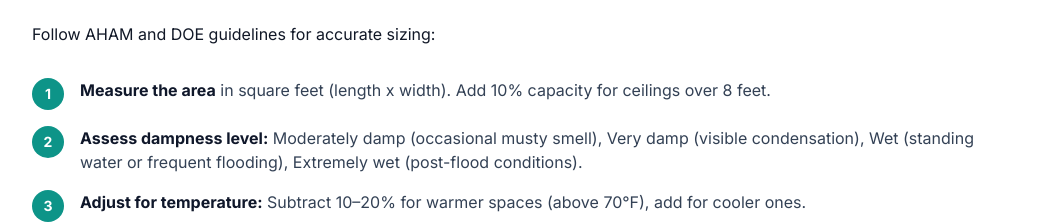
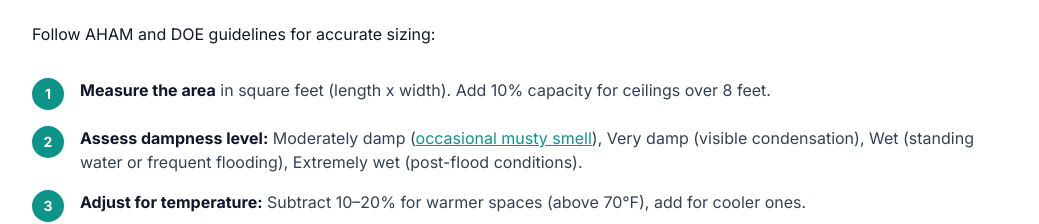
Before and after one commit to thebasementguide2026/basement-guide, a Next.js app: page /articles/dehumidifier-myths in a window 1280 px wide. Shown: the part 4925-5149 px from the top of the page, without its empty margins (120-1159 px from the left). Built offline with nearby package versions, Linux system fonts and the light colour scheme.

Commit message:
feat: add cross-links to musty-basement-smell from dehumidifier-myths article

```diff
--- a/app/articles/dehumidifier-myths/page.tsx
+++ b/app/articles/dehumidifier-myths/page.tsx
@@ -207,7 +207,7 @@ export default function DehumidifierMythsArticle() {
             </div>
             <div className='flex items-start space-x-4'>
               <span className='flex-shrink-0 w-8 h-8 rounded-full bg-teal-600 text-white flex items-center justify-center font-bold text-sm'>2</span>
-              <p className='text-slate-700'><span className='font-bold text-slate-900'>Assess dampness level:</span> Moderately damp (occasional musty smell), Very damp (visible condensation), Wet (standing water or frequent flooding), Extremely wet (post-flood conditions).</p>
+              <p className='text-slate-700'><span className='font-bold text-slate-900'>Assess dampness level:</span> Moderately damp (<Link href='/articles/musty-basement-smell' className='text-teal-600 underline hover:text-teal-800'>occasional musty smell</Link>), Very damp (visible condensation), Wet (standing water or frequent flooding), Extremely wet (post-flood conditions).</p>
             </div>
             <div className='flex items-start space-x-4'>
               <span className='flex-shrink-0 w-8 h-8 rounded-full bg-teal-600 text-white flex items-center justify-center font-bold text-sm'>3</span>
```
